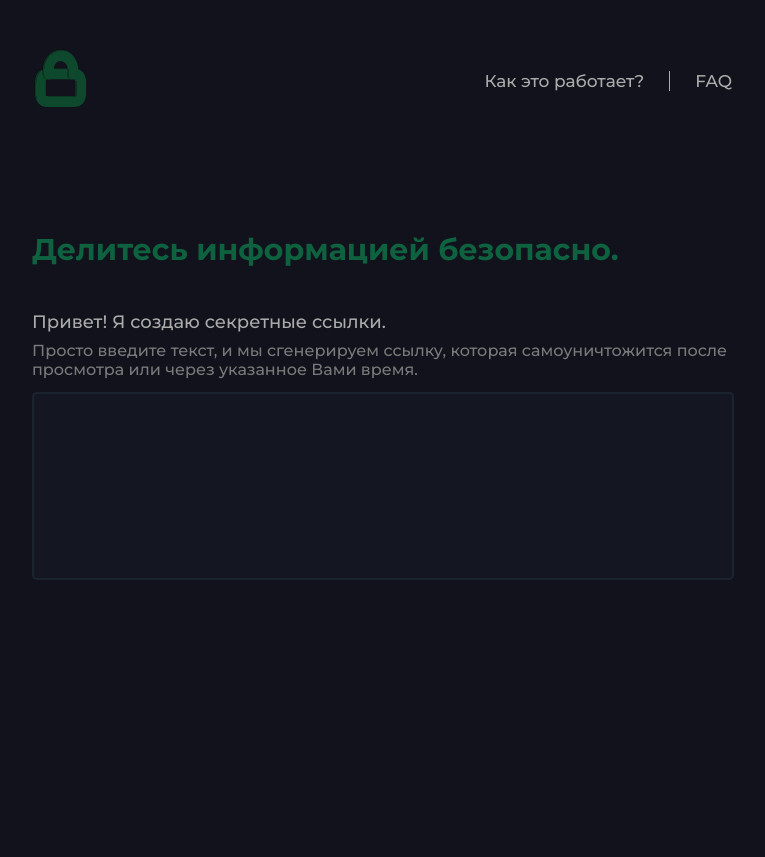
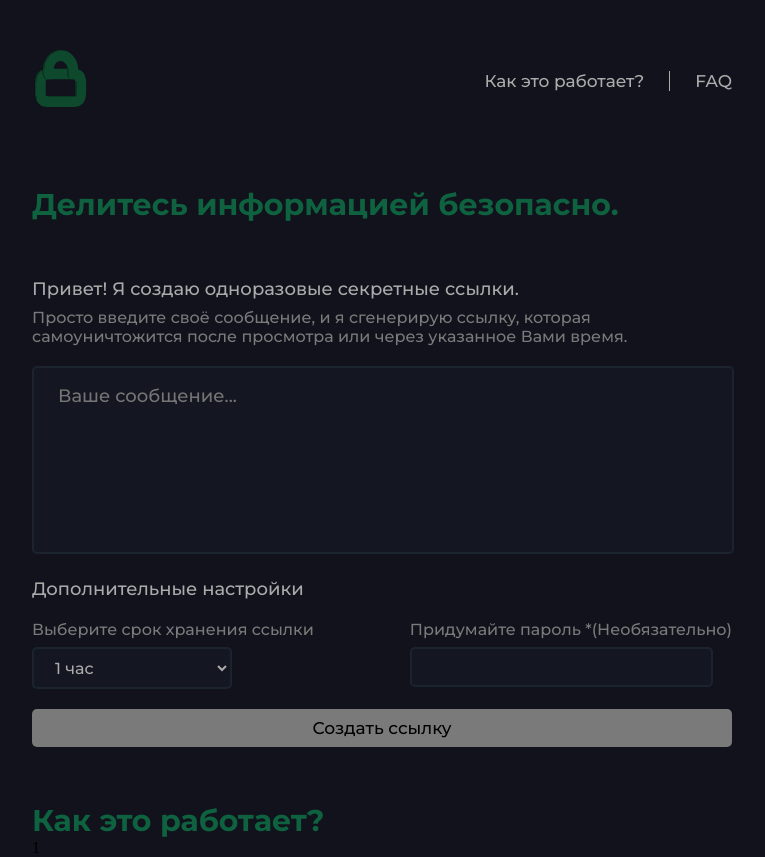
Before and after one commit to AlekseyAmp/TempSecretLink, a React (Create React App) app in the folder client/: page / in a window 1280 px wide. Shown: the whole page, without its empty margins (258-1023 px from the left). Before the commit the page ends 800 px from the top, so only its background shows below. Built offline with nearby package versions, Linux system fonts and the light colour scheme.

Commit message:
Added new sections to the Main page (underdeveloped), the ability to create a link, and a link return with a copy button

```diff
--- a/client/src/pages/Main/Main.jsx
+++ b/client/src/pages/Main/Main.jsx
@@ -1,25 +1,125 @@
-import React from 'react'
+import React, { useState } from 'react';
+import copy from 'copy-to-clipboard';
 
 import styles from './Main.module.scss';
 
+import { expire_dates } from '../../constants/expire_dates';
+import { createSecret } from '../../services/secretService';
+
 import Textarea from '../../components/UI/Textarea/Textarea';
-import Button from '../../components/UI/Button/Button';
+import LockButton from '../../components/UI/LockButton/LockButton';
+import Input from '../../components/UI/Input/Input';
+import Select from '../../components/UI/Select/Select';
+import Window from '../../components/Windows/Window/Window';
+import CopyButton from '../../components/UI/CopyButton/CopyButton';
 
 function Main() {
+  const [optionValue, setOptionValue] = useState(3600);
+  const [textareaValue, setTextareaValue] = useState('');
+  const [passwordValue, setPasswordValue] = useState(null);
+  const [isButtonActive, setIsButtonActive] = useState(false);
+  const [generatedLink, setGeneratedLink] = useState(null);
+
+  const handleOptionChange = (value) => {
+    setOptionValue(value);
+  };
+
+  const handleTextareaChange = (e) => {
+    const value = e.target.value;
+    setTextareaValue(value);
+    setIsButtonActive(value !== '');
+  };
+
+  const handlePasswordChange = (e) => {
+    const value = e.target.value;
+    setPasswordValue(value);
+  };
+
+  const handleCreateSecret = async (e) => {
+    e.preventDefault();
+    const link = await createSecret(textareaValue, optionValue, passwordValue);
+    setGeneratedLink(link);
+  };
+
+  const copyLink = () => {
+    copy(generatedLink);
+    alert(`You have copied "${generatedLink}"`);
+  };
+
   return (
-    <div className={styles.mainContent}>
+    <div className={styles.main}>
+      {generatedLink ? (
+        <div className={styles.generatedLink}>
+          <h2 className='title'>Ваша ссылка сгенерирована!</h2>
+          <p className='gray-text'>Срок хранения - {expire_dates.find(item => item.value === optionValue)?.label}</p>
+          <div className={styles.generatedLinkContent}>
+              <Window
+              content={generatedLink}
+              />
+              <CopyButton
+              title={'Скопировать'}
+              onClick={copyLink}
+              />
+            </div>
+          </div>
+      ) : (
+        <>
           <h1 className={'title'}>Делитесь информацией безопасно.</h1>
-      <div className={styles.mainContentBox}>
+
+          <div className={styles.createSecret}>
+            <div className={styles.createSecretText}>
               <p className={'gray-text'}>
-          Привет! Я создаю секретные ссылки.
+                Привет! Я создаю одноразовые секретные ссылки.
               </p>
               <p className={'dark-gray-text'}>
-          Просто введите текст, и мы сгенерируем ссылку, которая самоуничтожится после просмотра или через указанное Вами время.
+                Просто введите своё сообщение, и я сгенерирую ссылку, которая самоуничтожится после просмотра или через указанное Вами время.
               </p>
-        <Textarea />
+            </div>
+
+            <Textarea
+              placeholder={'Ваше сообщение...'}
+              onChange={handleTextareaChange}
+            />
+
+            <div className={styles.createSecretOptions}>
+              <h3 className={'gray-text'}>Дополнительные настройки</h3>
+              <div className={styles.createSecretOptionsContent}>
+                <Select
+                  title={'Выберите срок хранения ссылки'}
+                  options={expire_dates}
+                  onSelect={handleOptionChange}
+                />
+                <Input
+                  type={'password'}
+                  name={'password'}
+                  title={'Придумайте пароль *(Необязательно)'}
+                  onChange={handlePasswordChange}
+                />
               </div>
             </div>
-  )
+
+            <LockButton
+              state={isButtonActive ? 'active' : 'noActive'}
+              title={'Создать ссылку'}
+              onClick={(e) => {
+                if (isButtonActive) {
+                  handleCreateSecret(e);
+                }
+              }}
+            />
+          </div>
+
+          <div className={styles.howItWorks} id='how-it-works'>
+            <h2 className='title'>Как это работает?</h2>
+          </div>
+
+          <div className={styles.FAQ} id='faq'>
+            1
+          </div>
+        </>
+      )}
+    </div>
+  );
 }
 
 export default Main;
--- a/client/src/pages/Main/Main.module.scss
+++ b/client/src/pages/Main/Main.module.scss
@@ -1,13 +1,45 @@
-.mainContent {
-    margin-top: 120px;
-    &Box {
-        margin-top: 43px;
-        p:nth-child(2) {
-            margin-top: 8px;
-            font-size: 16px;
+.main {
+    margin-top: 75px;
+
+    .createSecret {
+        margin-top: 55px;
+
+        &Text {
+            p:nth-child(2) {
+                margin-top: 8px;
+            }
         }
+
+        &Options {
+            margin-top: 20px;
+
+            &Content {
+                margin-top: 20px;
+                display: flex;
+                justify-content: space-between;
+            }
+        }
+
         textarea {
-            margin-top: 13px;
+            margin-top: 20px;
+        }
+
+        button {
+            width: 100%;
+            margin-top: 20px;
         }
     }
+
+    .generatedLink {
+        &Content {
+            margin-top: 55px;
+        }
+        button {
+            margin-top: 20px;
+        }
+    }
+
+    .howItWorks {
+        margin-top: 55px;
+    }
 }
```
Lines whose indentation alone changed are shown as unchanged.
